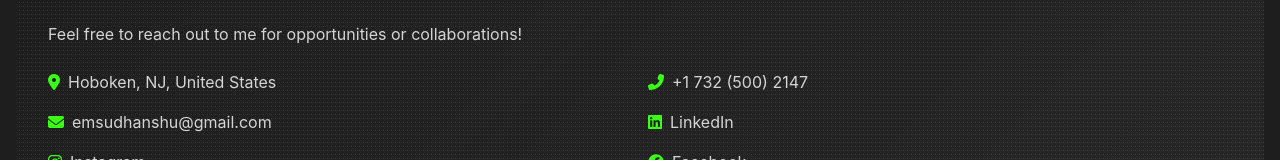
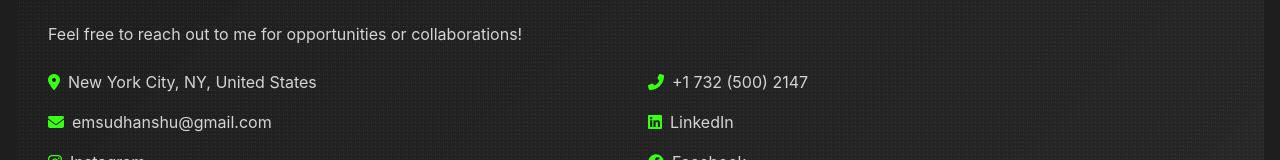
Before and after one commit to emsudhanshu/portfolio, a React (Create React App) app: page / in a window 1280 px wide. Shown: the part 9030-9190 px from the top of the page. Built offline with nearby package versions, Linux system fonts and the light colour scheme; a web font is replaced by a local one.

Commit message:
updated locaiton

```diff
--- a/src/App.js
+++ b/src/App.js
@@ -339,7 +339,7 @@ const Contact = () => (
       <div className="grid grid-cols-1 sm:grid-cols-2 gap-4 mb-6">
         <div className="flex items-center">
           <i className="fas fa-map-marker-alt text-[#39FF14] mr-2"></i>
-          <span className="text-[#D4D4D4]">Hoboken, NJ, United States</span>
+          <span className="text-[#D4D4D4]">New York City, NY, United States</span>
         </div>
         <div className="flex items-center">
           <i className="fas fa-phone-alt text-[#39FF14] mr-2"></i>
```
